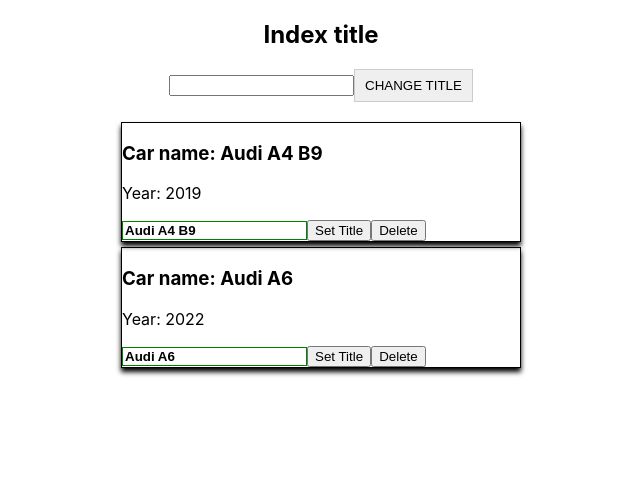
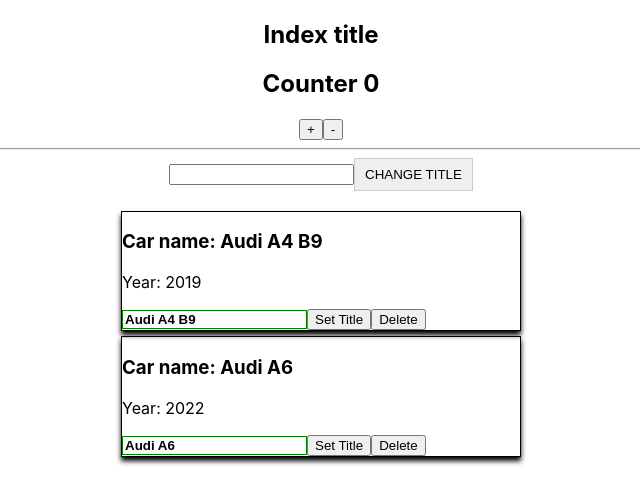
Before and after one commit to kulichkov21/react-test, a React app: page / in a window 1280 px wide. Shown: the top 504 px of the page, without its empty margins (319-959 px from the left). Built offline with nearby package versions, Linux system fonts and the light colour scheme.

Commit message:
add array render

```diff
--- a/src/App.tsx
+++ b/src/App.tsx
@@ -5,6 +5,7 @@
 import {ICar} from "./types/car.interface";
 import {IIndexProps} from "./index-props.interface";
 import ErrorBoundary from "./ErrorBoundary/ErrorBoundary";
+import Counter from "./Counter/Counter";
 
 class App extends Component<IIndexProps, IAppState> {
 
@@ -50,6 +51,8 @@
             <div>
                 <div style={divStyle}>
                     <h2>{this.props.title}</h2>
+                    <Counter/>
+                    <hr/>
                     <input type="text" onChange={this.handleInput}/>
                     <button className={'appButton'} onClick={this.changeTitle.bind(this, 'New From App')}>Change title</button>
                 </div>
--- a/src/Car/Car.tsx
+++ b/src/Car/Car.tsx
@@ -49,9 +49,8 @@
     }
 
     render() {
-        if(Math.random() > 0.7) throw new Error('fail');
 
-        console.log('render');
+
         const inputClasses: string[] = ['Input'];
 
         if (this.props.name === '') inputClasses.push('red');
--- /dev/null
+++ b/src/Counter/Counter.tsx
@@ -0,0 +1,28 @@
+import React, {Component} from "react";
+
+export default class Counter extends Component<any, any> {
+
+    state = {
+        counter: 0
+    }
+
+    addCounter = () => {
+        this.setState({counter: this.state.counter + 1})
+    }
+    render() {
+       // return (
+        //     <div>
+        //     <h2>Counter {this.state.counter}</h2>
+        //     <button onClick={this.addCounter}>+</button>
+        //     <button onClick={() => this.setState({counter: this.state.counter - 1})}>-</button>
+        // </div>
+
+      // );
+
+        return [
+                <h2 key={'1'}>Counter {this.state.counter}</h2>,
+                <button key={'2'} onClick={this.addCounter}>+</button>,
+                <button key={'3'} onClick={() => this.setState({counter: this.state.counter - 1})}>-</button>
+        ]
+    }
+}
```
